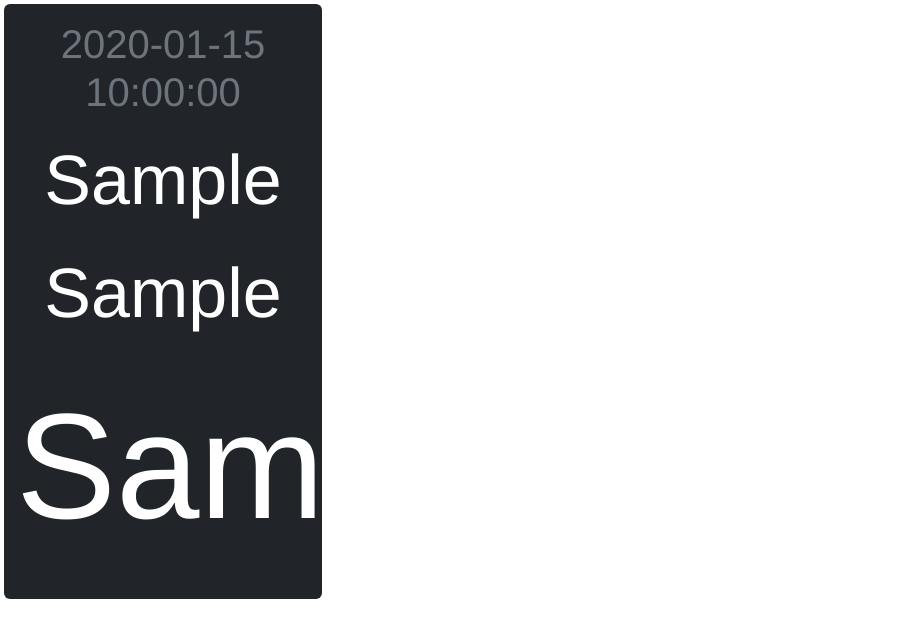
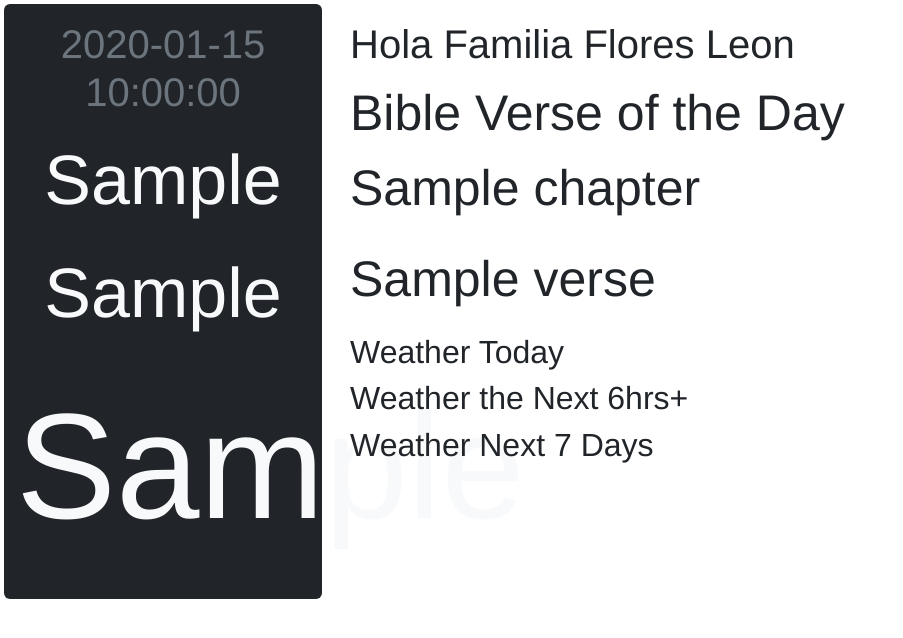
Before and after one commit to flores-luis/homeDashboard, a Flask app: template templates/index.html in a window 1280 px wide. Shown: the top 638 px of the page, without its empty margins (0-903 px from the left). Run offline with Flask 3, Linux system fonts and the light colour scheme; the template is opened without the code that fills it: most values are stand-ins (such as "Sample title", 1, 10 or a date in 2020); parts of the project's set-up code (start-up, migrations or seed data) failed here and were passed over.

Commit message:
Completed Bible API with daily verses
Future need to add more verses, but there is enough for now

```diff
--- a/app.py
+++ b/app.py
@@ -1,4 +1,5 @@
 from datetime import datetime
+from tabnanny import verbose
 
 import requests,api.bibleAPI as bib
 from flask import Flask, render_template
@@ -16,12 +17,14 @@
 
 @app.route("/")
 def index():
+    chapter,verse = bib.getVerse()
     return render_template("index.html",
                            currentDayOfWeek=currentDayOfWeek,
                            currentDay=currentDay,
                            currentMonth=currentMonth,
                            currentTime=currentTime,
-                           verse = bib.getVerse())
+                           chapter=chapter,
+                           verse=verse )
 
 if __name__ == '__main__':
     app.run(host='127.0.0.1', debug=True)
--- a/static/css/style.css
+++ b/static/css/style.css
@@ -1,6 +1,5 @@
 * {
     font-family: 'Franklin Gothic Medium', 'Arial Narrow', Arial, sans-serif;
-    color: white;
 }
 
 body {
@@ -21,6 +20,10 @@
     font-size: 150px;
 }
 
+ .dailyVerse {
+     font-size: 50px;
+ }
+
 /* @media only screen and (max-width: 900px) {
     .week,.month {
         font-size: 50px;
--- a/templates/index.html
+++ b/templates/index.html
@@ -23,8 +23,9 @@
             </div>
             <div class="col-lg-9 py-3 rounded">
                 <h1 class="px-3">Hola Familia Flores Leon</h1>
-                <div class="col px-3">Bible Verse of the Day
-                    <p>{{ verse }}</p>
+                <div class="col px-3 dailyVerse">Bible Verse of the Day
+                    <p class="'dailyVerse">{{ chapter }}</p>
+                    <p class="'dailyVerse">{{ verse }}</p>
                 </div>
                 <div class="row px-3"><h2>Weather Today</h2></div>
                 <div class="row px-3"><h2>Weather the Next 6hrs+</h2></div>
```
Also changed, not shown: api/bibleAPI.py (+18 -6 lines).
